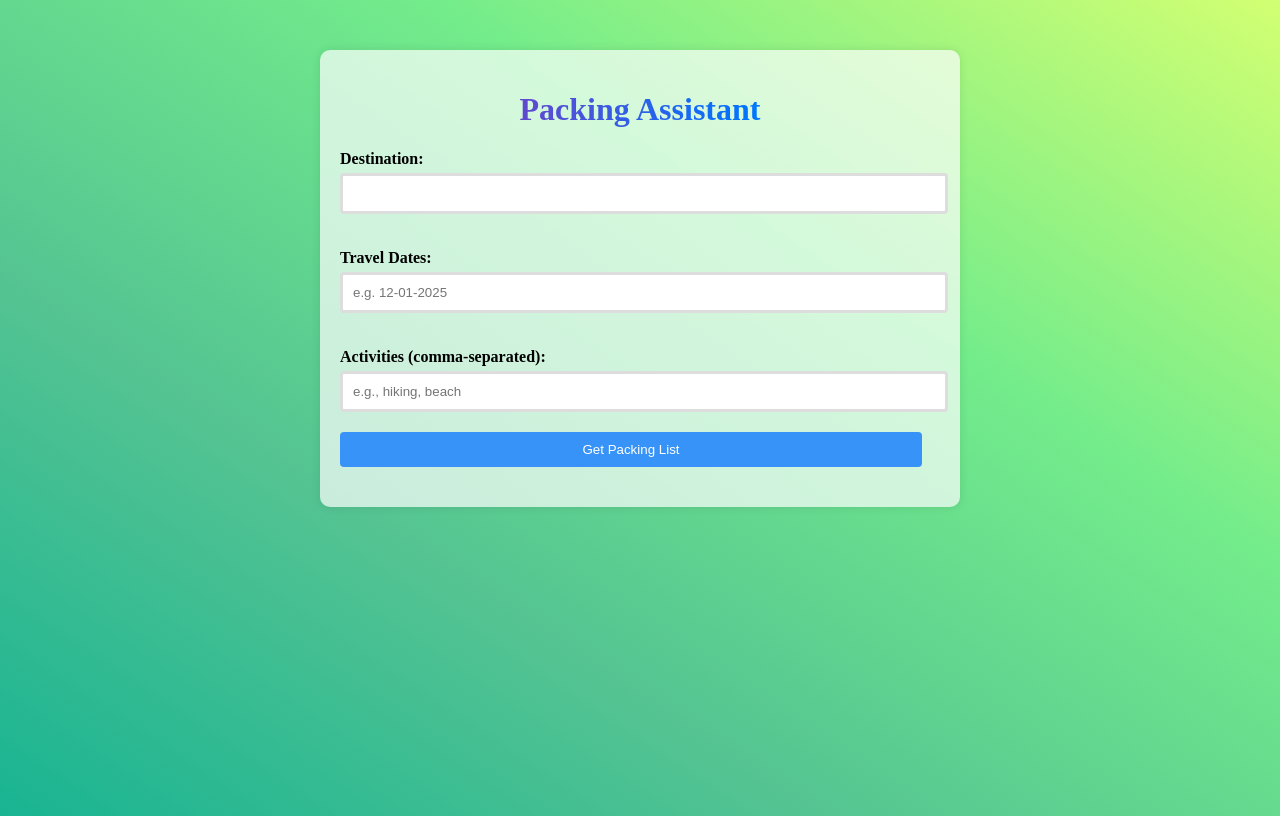
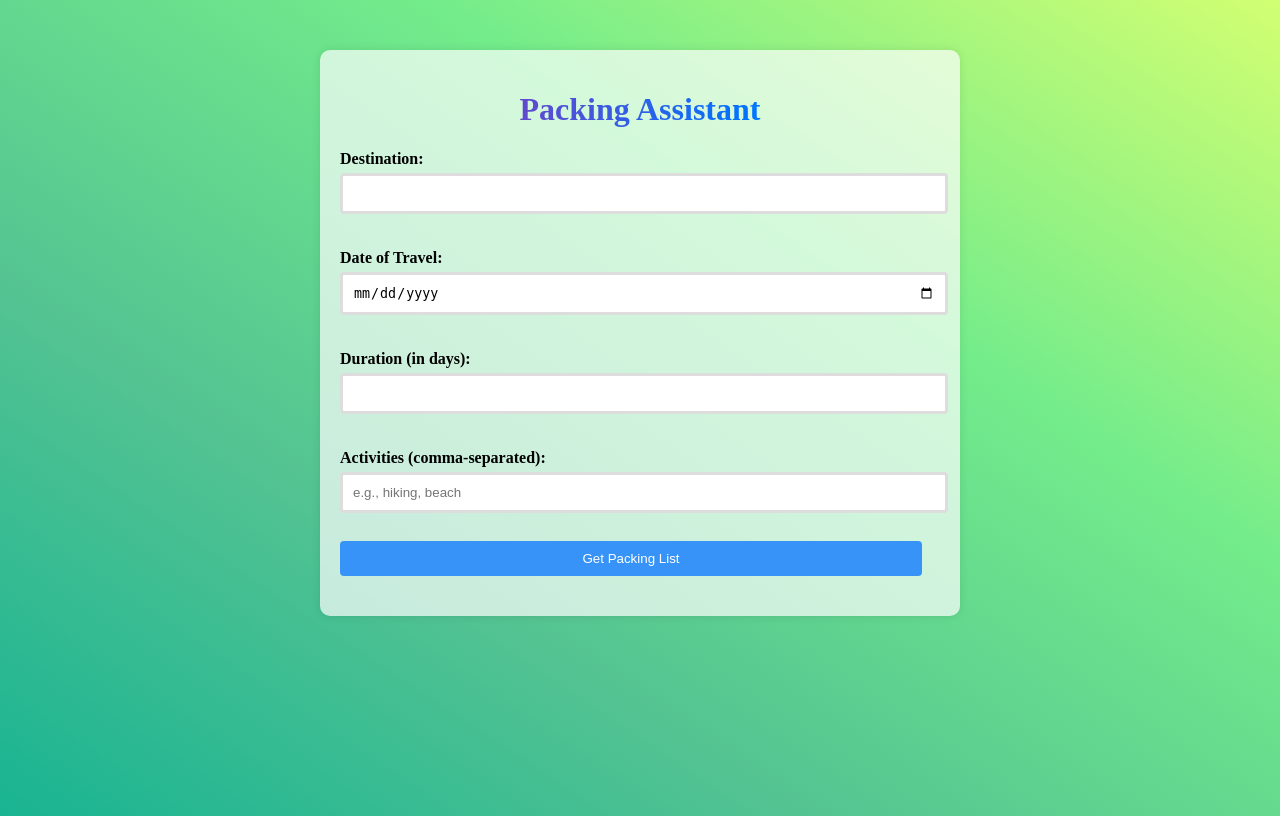
Before and after one commit to Pratham0406/Project, a Flask app: page / in a window 1280 px wide. Shown: the top 816 px of the page. Run offline with Flask 3, Linux system fonts and the light colour scheme.

Commit message:
Updated index.html

```diff
--- a/app.py
+++ b/app.py
@@ -10,9 +10,9 @@ def home():
 @app.route('/get_packing_list', methods=['POST'])
 def get_packing_list():
     destination = request.form['destination']
-    travel_dates = request.form['travel_dates']
+    date = request.form.get("date")
     activities = request.form['activities'].split(',')  # Input as comma-separated
-    packing_list = packing_logic.generate_packing_list(destination, travel_dates, activities)
+    packing_list = packing_logic.generate_packing_list(destination, date, activities)
     return render_template('result.html', packing_list=packing_list)
 
 if __name__ == '__main__':
--- a/static/styles.css
+++ b/static/styles.css
@@ -80,6 +80,7 @@ form input, form button {
 
 form button {
     background: #3793f7;
+    margin-top: 8px;
     color: white;
     border: none;
     cursor: pointer;
@@ -89,11 +90,7 @@ form button:hover {
     background: #4fa2fc;
 }
 
-form button:hover.stars{
-    display: block;
-    filter:drop-shadow(0 0 10px);
-    -webkit-filter:drop-shadow(0 0 10px);
-}
+
 ul {
     list-style: none;
     padding: 0;
--- a/templates/index.html
+++ b/templates/index.html
@@ -13,8 +13,11 @@
             <label for="destination">Destination:</label>
             <input type="text" id="destination" name="destination" required>
 
-            <label for="travel_dates">Travel Dates:</label>
-            <input type="text" id="travel_dates" name="travel_dates" placeholder="e.g. 12-01-2025" required>
+            <label for="date">Date of Travel:</label>
+            <input type="date" id="date" name="date" required>
+
+            <label for="duration">Duration (in days):</label>
+            <input type="number" id="duration" name="duration" required>
 
             <label for="activities">Activities (comma-separated):</label>
             <input type="text" id="activities" name="activities" placeholder="e.g., hiking, beach">
```
